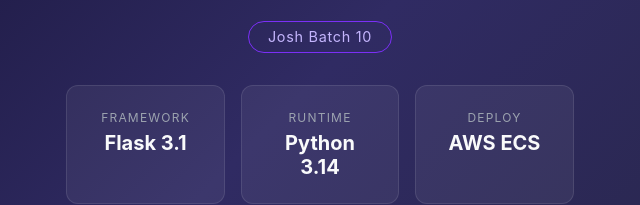
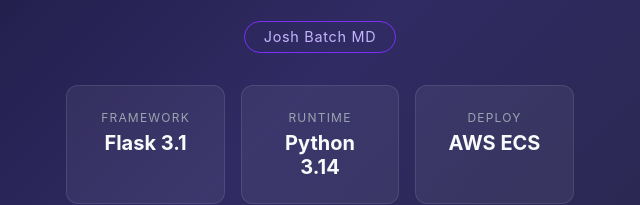
Before and after one commit to Maddy9786/Github_Action_Zero_to_Hero, a plain HTML site: page templates/index.html in a window 1280 px wide. Shown: the part 324-529 px from the top of the page, 320-960 px from the left. Drawn offline with Linux system fonts and the light colour scheme.

Commit message:
changes made in index

```diff
--- a/templates/index.html
+++ b/templates/index.html
@@ -83,7 +83,7 @@
 <body>
     <div class="container">
         <h1>DevOps Zero To Hero</h1>
-        <div class="badge">Josh Batch 10</div>
+        <div class="badge">Josh Batch MD</div>
         <div class="cards">
             <div class="card">
                 <span>Framework</span>
```
